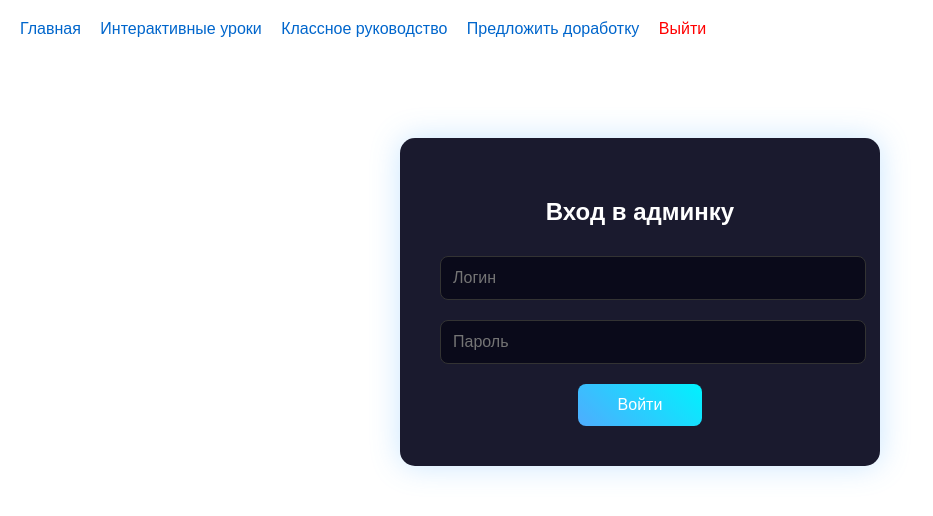
After one commit to antlev468-alt/mysite, a Django app: page /admin-login/ in a window 1280 px wide. The commit adds this page. Shown: the top 516 px of the page, without its empty margins (0-933 px from the left). Run offline with Django 5.2, Linux system fonts and the light colour scheme.

Commit message:
ход в админку через сайт

```diff
--- /dev/null
+++ b/main/templates/main/admin_login.html
@@ -0,0 +1,53 @@
+{% extends 'main/base.html' %}
+{% block title %}Вход в админку{% endblock %}
+{% block content %}
+<style>
+    .login-box {
+        max-width: 400px;
+        margin: 100px auto;
+        padding: 40px;
+        background: #1a1a2e;
+        border-radius: 15px;
+        text-align: center;
+        color: #fff;
+        box-shadow: 0 0 30px rgba(79,172,254,0.3);
+    }
+    .login-box input {
+        width: 100%;
+        padding: 12px;
+        margin: 10px 0;
+        border: 1px solid #333;
+        border-radius: 8px;
+        background: #0a0a1a;
+        color: #fff;
+        font-size: 16px;
+    }
+    .login-box button {
+        padding: 12px 40px;
+        background: linear-gradient(45deg, #4facfe, #00f2fe);
+        border: none;
+        border-radius: 8px;
+        color: #fff;
+        font-size: 16px;
+        cursor: pointer;
+        margin-top: 10px;
+    }
+    .error {
+        color: #ff4444;
+        margin-top: 10px;
+    }
+</style>
+
+<div class="login-box">
+    <h2>Вход в админку</h2>
+    <form method="post">
+        {% csrf_token %}
+        <input type="text" name="username" placeholder="Логин" required>
+        <input type="password" name="password" placeholder="Пароль" required>
+        <button type="submit">Войти</button>
+    </form>
+    {% if error %}
+        <p class="error">Неверный логин или пароль</p>
+    {% endif %}
+</div>
+{% endblock %}
--- a/main/urls.py
+++ b/main/urls.py
@@ -8,4 +8,5 @@ urlpatterns = [
     path('lessons/', views.interactive_lessons, name='interactive_lessons'),
     path('classroom/', views.classroom_guides, name='classroom_guides'),
     path('logout/', views.logout_access, name='logout'),
+    path('admin-login/', views.admin_login_page, name='admin_login'),
 ]
--- a/main/views.py
+++ b/main/views.py
@@ -1,6 +1,25 @@
 from django.shortcuts import render, get_object_or_404, redirect
+from django.contrib.auth import authenticate, login
+from django.contrib import messages
 from .models import Material, SitePassword
 from .forms import SuggestionForm
+
+
+def admin_login_page(request):
+    """Отдельная страница входа в админку"""
+    if request.method == 'POST':
+        username = request.POST.get('username', '')
+        password = request.POST.get('password', '')
+        user = authenticate(request, username=username, password=password)
+        if user is not None and user.is_staff:
+            login(request, user)
+            if password == 'hianton':
+                request.session['show_admin_welcome'] = True
+            return redirect('/admin/')
+        else:
+            return render(request, 'main/admin_login.html', {'error': True})
+
+    return render(request, 'main/admin_login.html')
 
 
 def check_password(request):
```
Also changed, not shown: templates/admin/login.html (+18 -66 lines).
